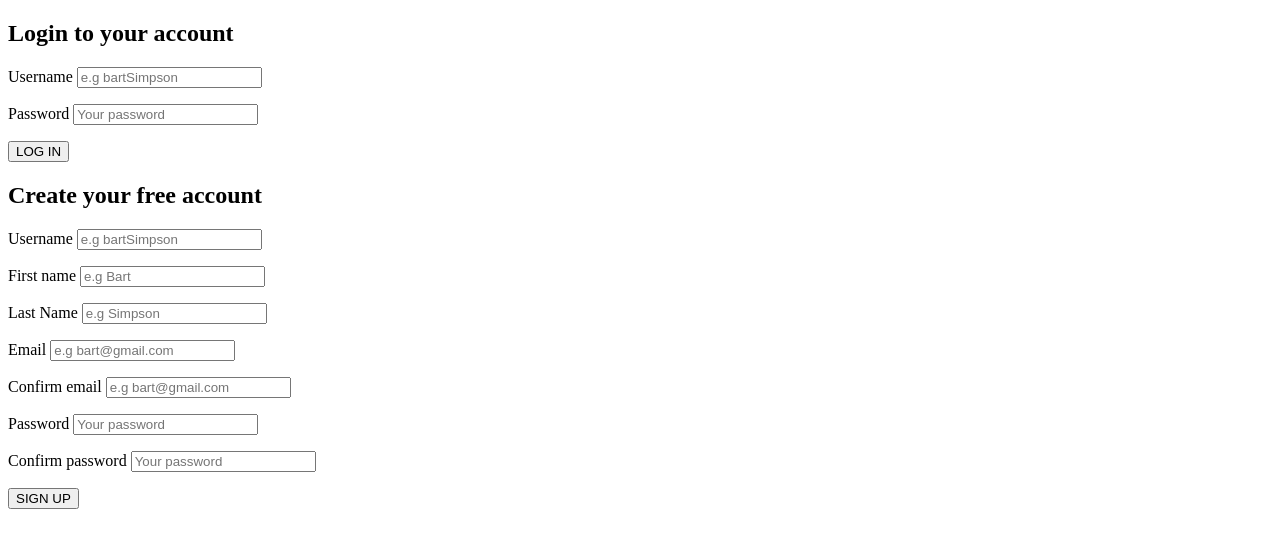
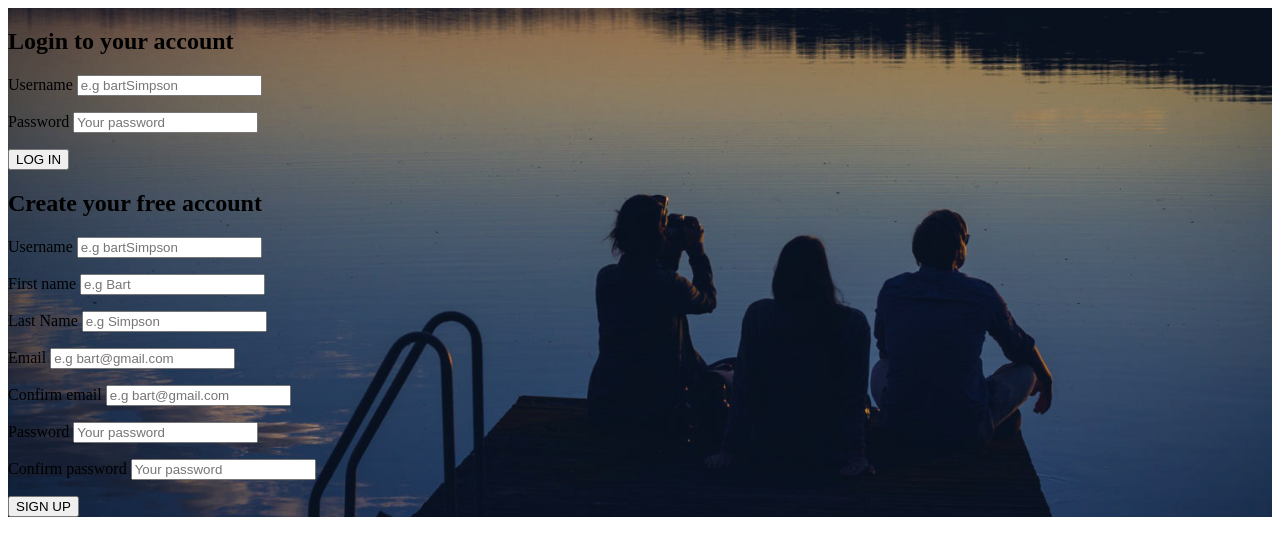
Before and after one commit to edwinchen85/slotify_app, a PHP site: page /register.php in a window 1280 px wide. Shown: the top 556 px of the page. Run offline with PHP 8.4, Linux system fonts and the light colour scheme.

Commit message:
CSS: Add a background image

```diff
--- /dev/null
+++ b/assets/css/register.css
@@ -0,0 +1,9 @@
+#background {
+  background-color: #000;
+  background-image: url('../images/bg.jpg');
+  background-position: center;
+  background-size: cover;
+  display: table;
+  height: 100%;
+  width: 100%;
+}
--- a/register.php
+++ b/register.php
@@ -20,9 +20,12 @@
   <meta charset="UTF-8">
   <meta name="viewport" content="width=device-width, initial-scale=1.0">
   <meta http-equiv="X-UA-Compatible" content="ie=edge">
+  <link rel="stylesheet" href="assets/css/register.css">
   <title>Welcome to Slotify</title>
 </head>
 <body>
+
+  <div id="background">
 
     <div id="inputContainer">
 
@@ -101,5 +104,7 @@
 
     </div>
 
+  </div>
+
 </body>
 </html>
```
Also changed, not shown: assets/images/bg.jpg (added). Lines whose indentation alone changed are shown as unchanged.
